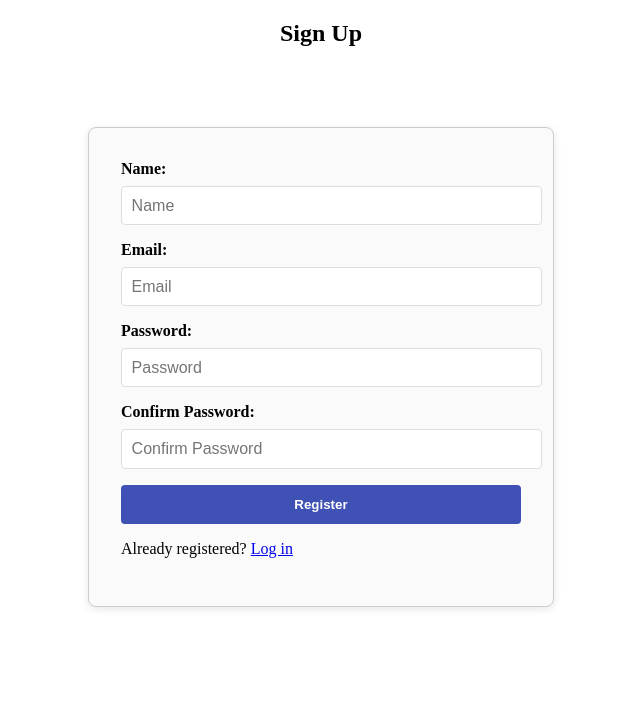
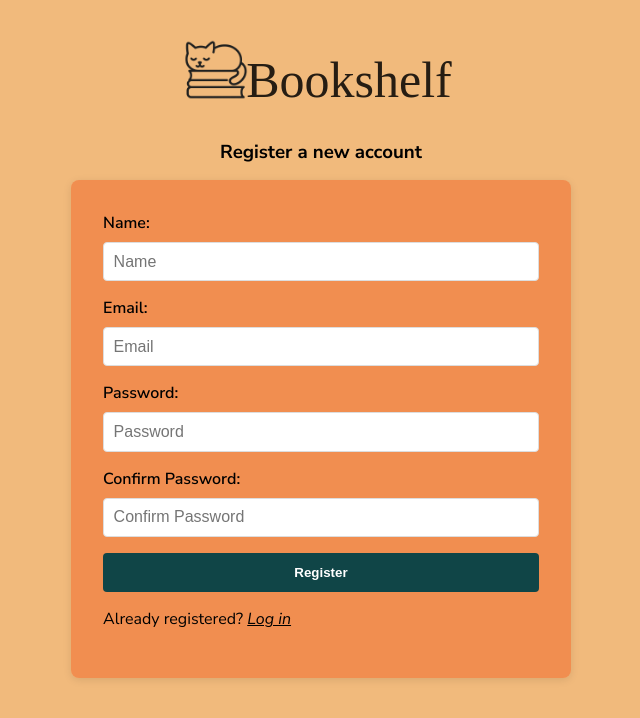
Before and after one commit to FedericoPontonio/bookshelfFrontend, an Angular app: page /signup in a window 1280 px wide. Shown: the top 718 px of the page, without its empty margins (319-959 px from the left). Built offline with nearby package versions, Linux system fonts and the light colour scheme; a web font is replaced by a local one.

Commit message:
Applies visual changes
login and signup pages are now stylized.
next to the search books input now there is a loading icon instead of a "loading" text
variables for main colors set
reused pieces of styles are now moved to global styles.css

```diff
--- a/src/app/pages/login/login.component.css
+++ b/src/app/pages/login/login.component.css
@@ -1,11 +1,10 @@
 /* Container centering */
 form {
-    max-width: 400px;
+    max-width: 500px;
     margin: 5rem auto;
     padding: 2rem;
-    border: 1px solid #ccc;
     border-radius: 8px;
-    background-color: #fafafa;
+    background-color: var(--colorTwo);
     box-shadow: 0 2px 8px rgba(0, 0, 0, 0.1);
   }
 
@@ -44,7 +43,7 @@ form {
   button {
     width: 100%;
     padding: 0.75rem;
-    background-color: #3f51b5;
+    background-color: var(--colorThree);
     color: white;
     font-weight: bold;
     border: none;
@@ -54,7 +53,7 @@ form {
   }
 
   button:hover {
-    background-color: #2c3e91;
+    background-color: #104547d6;
   }
 
   .pageTitle{
@@ -67,9 +66,13 @@ form {
   }
 
   #loadingIcon {
-    position: absolute;
-    left: 48%;
-    top: 8%;
+    position: fixed;
+    left: 47%;
+    bottom: 50%;
+    border-radius: 50%;
+    background-color: rgba(0, 0, 0, 0.365);
+    padding: 20px;
+    box-sizing: content-box;
   }
 
   #genericMessage {
@@ -78,3 +81,21 @@ form {
     background-color: rgb(39, 135, 39);
     color: white;
   }
+
+  .loginSignupBody {
+    background-color: var(--colorOne);
+    height: 100vh;
+  }
+
+  a {
+    font-style: italic;
+    color: black;
+  }
+
+  * {
+    box-sizing: border-box;
+  }
+
+  #pageDescription {
+    height: 100px;
+  }
--- a/src/app/pages/login/login.component.html
+++ b/src/app/pages/login/login.component.html
@@ -1,4 +1,13 @@
-<h2 class="pageTitle">Log in</h2>
+<div class="loginSignupBody">
+
+  <div id="pageDescription">
+    <div id="title">
+      <img src="assets/icon.png" alt="gnatto">
+      <div>Bookshelf</div>
+    </div>
+    <h3>Log into your account</h3>
+  </div>
+
 <div class="error" *ngIf="errorMessage">{{ errorMessage }}</div>
 <svg *ngIf="isLoading" id="loadingIcon" width="64px" height="64px" viewBox="0 0 16 16" xmlns="http://www.w3.org/2000/svg" fill="none" class="hds-flight-icon--animation-loading"><g id="SVGRepo_bgCarrier" stroke-width="0"></g><g id="SVGRepo_tracerCarrier" stroke-linecap="round" stroke-linejoin="round"></g><g id="SVGRepo_iconCarrier"> <g fill="#000000" fill-rule="evenodd" clip-rule="evenodd"> <path d="M8 1.5a6.5 6.5 0 100 13 6.5 6.5 0 000-13zM0 8a8 8 0 1116 0A8 8 0 010 8z" opacity=".2"></path> <path d="M7.25.75A.75.75 0 018 0a8 8 0 018 8 .75.75 0 01-1.5 0A6.5 6.5 0 008 1.5a.75.75 0 01-.75-.75z"></path> </g> </g></svg>
 
@@ -22,3 +31,4 @@
       </a>
     </p>
   </form>
+</div>
--- a/src/app/pages/login/login.component.ts
+++ b/src/app/pages/login/login.component.ts
@@ -48,6 +48,11 @@ export class LoginComponent {
             this.errorMessage = '';
           }, 2000)
         }
+        this.errorMessage = 'Internal server error, login failed.'
+        this.isLoading = false;
+        setTimeout(()=>{
+          this.errorMessage = '';
+        }, 5000)
         console.error('Login failed:', err);
       }
     });
--- a/src/app/pages/main-view/main-view.component.css
+++ b/src/app/pages/main-view/main-view.component.css
@@ -5,6 +5,7 @@
   justify-content: end;
   align-items: center;
   color: #efaf66da;
+  border-bottom: solid black 2px;
 }
 #logoutButton {
   margin: 3%;
@@ -12,7 +13,7 @@
   font-size: 20px;
   height: 80%;
   width: 100px;
-  background-color: rgba(242, 136, 75, 0.879);
+  background-color: var(--colorTwo);
   box-shadow: 5px 5px 5px rgba(242, 136, 75, 0.311);
 
 }
@@ -37,25 +38,17 @@
     max-height:200px ;
     margin-bottom: 20px
 } */
-#pageDescription {
-  display: flex;
-  flex-direction: column;
-  align-items: center;
-  max-height:200px ;
-  margin-bottom: 20px;
-  font-family: var(--subtitle-font);
-  height: 20vh;
-}
+
 #pageDescription>h3 {
   margin: 0px;
 }
-#title {
+/* #title {
   display: flex;
-  align-items: end;
+  align-items: center;
   justify-content: end;
   margin-top: 10px;
   font-family: var(--title-font);
-  font-size: larger;
+  font-size: 50px;
   position: relative;
   left: -27px;
   position: relative;
@@ -65,17 +58,18 @@
 #title>img {
   width: 110px;
   position: relative;
+  bottom: 4px;
   left: 27px;
-}
+} */
 
 .leftColumn {
-    background-color: #efaf66da;
+    background-color: var(--colorOne);
     height: 100%;
 
 }
 
 .rightColumn {
-    background-color: rgba(242, 136, 75, 0.879);
+    background-color: var(--colorTwo);
     height: 100%;
     display: flex;
     flex-direction: column;
@@ -88,6 +82,10 @@
     border-bottom: dashed black 2px;
     height: 100px;
 }
+#searchInputLoadingIconContainer {
+  display: flex;
+  gap: 10px;
+}
   #searchBooksInput {
     width: 100%;
     height: 10px;
@@ -96,6 +94,12 @@
     border: 1px solid #ddd;
     border-radius: 4px;
     font-size: 1rem;
+  }
+  .loadingIcon {
+    height: 30px;
+  }
+  .loadingIconInvisible {
+    height: 0px;
   }
   .addBookOptions {
     display: grid;
--- a/src/app/pages/main-view/main-view.component.html
+++ b/src/app/pages/main-view/main-view.component.html
@@ -11,7 +11,7 @@
     <div id="pageDescription">
       <div id="title">
         <img src="assets/icon.png" alt="gnatto">
-        <h1>Bookshelf</h1>
+        <div>Bookshelf</div>
       </div>
       <h3>Visualize and manage your saved books</h3>
     </div>
@@ -29,8 +29,10 @@
     <div class="addBookOptions">
       <div>
         <h3>Search for books to add to your collection</h3>
-        <div *ngIf="isLoading"><strong>Loading your books...</strong></div>
-        <input id="searchBooksInput" (input)="onSearch(searchTerm)" [(ngModel)]="searchTerm" placeholder="Search for books" />
+        <div id="searchInputLoadingIconContainer">
+          <input id="searchBooksInput" (input)="onSearch(searchTerm)" [(ngModel)]="searchTerm" placeholder="Search for books" />
+          <svg [ngClass]="isLoading ? 'loadingIcon' : 'loadingIconInvisible'" id="loadingIcon" width="64px" height="64px" viewBox="0 0 16 16" xmlns="http://www.w3.org/2000/svg" fill="none" class="hds-flight-icon--animation-loading"><g id="SVGRepo_bgCarrier" stroke-width="0"></g><g id="SVGRepo_tracerCarrier" stroke-linecap="round" stroke-linejoin="round"></g><g id="SVGRepo_iconCarrier"> <g fill="#000000" fill-rule="evenodd" clip-rule="evenodd"> <path d="M8 1.5a6.5 6.5 0 100 13 6.5 6.5 0 000-13zM0 8a8 8 0 1116 0A8 8 0 010 8z" opacity=".2"></path> <path d="M7.25.75A.75.75 0 018 0a8 8 0 018 8 .75.75 0 01-1.5 0A6.5 6.5 0 008 1.5a.75.75 0 01-.75-.75z"></path> </g> </g></svg>
+        </div>
       </div>
       <strong>OR</strong>
       <button id="addBookManually" (click)="openManualAddModal()">Add Manually</button>
--- a/src/app/pages/main-view/main-view.component.ts
+++ b/src/app/pages/main-view/main-view.component.ts
@@ -17,7 +17,7 @@ export class MainViewComponent implements OnInit {
   userSavedBooks: any[] = [];
   searchTerm = '';
   isLoading = false;
-  popupMessage = 'hello';
+  popupMessage = '';
   popupMessageVisible = false;
   selectedBook: any = null;
   isModalVisible = false;
--- a/src/app/pages/signup/signup.component.html
+++ b/src/app/pages/signup/signup.component.html
@@ -1,7 +1,14 @@
-<div class="auth-container">
-    <h2 class="pageTitle">Sign Up</h2>
+<div class="loginSignupBody">
 
-  <svg *ngIf="isLoading" id="loadingIcon" width="64px" height="64px" viewBox="0 0 16 16" xmlns="http://www.w3.org/2000/svg" fill="none" class="hds-flight-icon--animation-loading"><g id="SVGRepo_bgCarrier" stroke-width="0"></g><g id="SVGRepo_tracerCarrier" stroke-linecap="round" stroke-linejoin="round"></g><g id="SVGRepo_iconCarrier"> <g fill="#000000" fill-rule="evenodd" clip-rule="evenodd"> <path d="M8 1.5a6.5 6.5 0 100 13 6.5 6.5 0 000-13zM0 8a8 8 0 1116 0A8 8 0 010 8z" opacity=".2"></path> <path d="M7.25.75A.75.75 0 018 0a8 8 0 018 8 .75.75 0 01-1.5 0A6.5 6.5 0 008 1.5a.75.75 0 01-.75-.75z"></path> </g> </g></svg>
+  <div id="pageDescription">
+    <div id="title">
+      <img src="assets/icon.png" alt="gnatto">
+      <div>Bookshelf</div>
+    </div>
+    <h3>Register a new account</h3>
+  </div>
+
+    <svg *ngIf="isLoading" id="loadingIcon" width="64px" height="64px" viewBox="0 0 16 16" xmlns="http://www.w3.org/2000/svg" fill="none" class="hds-flight-icon--animation-loading"><g id="SVGRepo_bgCarrier" stroke-width="0"></g><g id="SVGRepo_tracerCarrier" stroke-linecap="round" stroke-linejoin="round"></g><g id="SVGRepo_iconCarrier"> <g fill="#000000" fill-rule="evenodd" clip-rule="evenodd"> <path d="M8 1.5a6.5 6.5 0 100 13 6.5 6.5 0 000-13zM0 8a8 8 0 1116 0A8 8 0 010 8z" opacity=".2"></path> <path d="M7.25.75A.75.75 0 018 0a8 8 0 018 8 .75.75 0 01-1.5 0A6.5 6.5 0 008 1.5a.75.75 0 01-.75-.75z"></path> </g> </g></svg>
 
     <form [formGroup]="signupForm" (ngSubmit)="onSubmit()">
     <div class="formValidationMessage" *ngIf="signupForm.get('name')?.invalid && signupForm.get('name')?.touched">Please insert a username</div>
--- a/src/styles.css
+++ b/src/styles.css
@@ -5,13 +5,44 @@ button:hover {
 
 body {
     margin: 0px;
+    font-family: var(--subtitle-font);
 }
 :root {
     --title-font: 'Fredericka the Great', cursive;
     --subtitle-font:"Nunito Sans", sans-serif;
     --body-font: 'Raleway', sans-serif;
+    --colorOne: #efaf66da;
+    --colorTwo: rgba(242, 136, 75, 0.879);
+    --colorThree: #104547;
   }
-
+  #pageDescription {
+    display: flex;
+    flex-direction: column;
+    align-items: center;
+    max-height:200px ;
+    margin-bottom: 20px;
+    font-family: var(--subtitle-font);
+    height: 20vh;
+  }
+  #title {
+    display: flex;
+    align-items: center;
+    justify-content: end;
+    margin-top: 10px;
+    font-family: var(--title-font);
+    font-size: 50px;
+    position: relative;
+    left: -27px;
+    position: relative;
+    top: 15px;
+    color: #000000d7;
+  }
+  #title>img {
+    width: 110px;
+    position: relative;
+    bottom: 4px;
+    left: 27px;
+  }
 
 #loadingIcon {
     animation: rotateInfinite 1s ease-in-out infinite;
```
Also changed, not shown: notes.txt.
